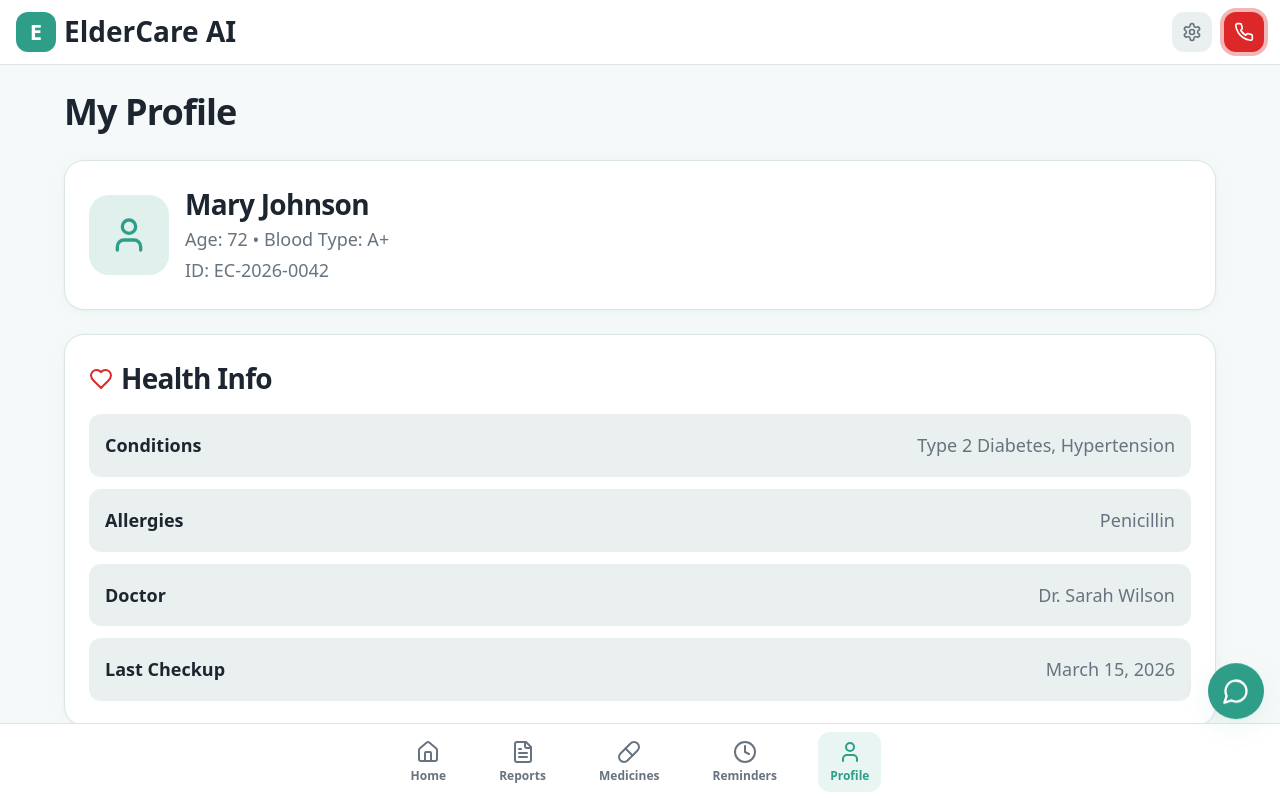
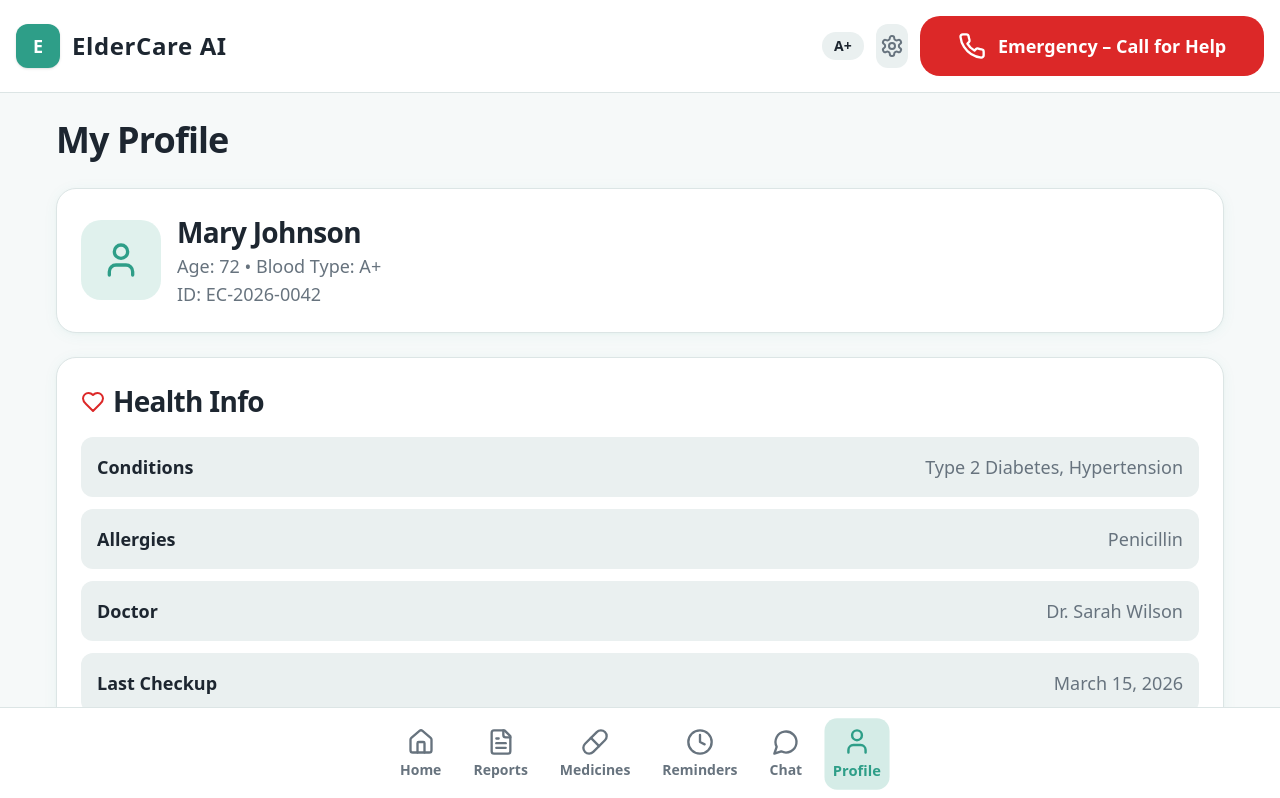
Before and after one commit to Aquib78/Elderly-Care-Ai, a React (Vite) app: page /profile in a window 1280 px wide. Shown: the top 798 px of the page. Built offline with nearby package versions, Linux system fonts and the light colour scheme; the HTML template or start-up script is replaced by a standard one.

Commit message:
Updated layout - improved UI and navigation

```diff
--- a/src/components/Layout.tsx
+++ b/src/components/Layout.tsx
@@ -1,14 +1,14 @@
 import { ReactNode } from "react";
 import { Link, useLocation } from "react-router-dom";
-import { Home, FileText, Pill, Clock, User, Settings } from "lucide-react";
+import { Home, FileText, Pill, Clock, User, Settings, MessageCircle } from "lucide-react";
 import EmergencyButton from "./EmergencyButton";
-import ChatbotWidget from "./ChatbotWidget";
 
 const navItems = [
   { to: "/", icon: Home, label: "Home" },
   { to: "/reports", icon: FileText, label: "Reports" },
   { to: "/medicines", icon: Pill, label: "Medicines" },
   { to: "/reminders", icon: Clock, label: "Reminders" },
+  { to: "/chat", icon: MessageCircle, label: "Chat" }, // ✅ NEW
   { to: "/profile", icon: User, label: "Profile" },
 ];
 
@@ -16,54 +16,75 @@ export default function Layout({ children }: { children: ReactNode }) {
   const { pathname } = useLocation();
 
   return (
-    <div className="min-h-screen bg-background flex flex-col">
-      {/* Top bar */}
-      <header className="bg-card border-b border-border px-4 py-3 flex items-center justify-between sticky top-0 z-30">
-        <Link to="/" className="flex items-center gap-2">
-          <div className="w-10 h-10 rounded-xl bg-primary flex items-center justify-center">
-            <span className="text-primary-foreground font-bold text-elder-lg">E</span>
+    <div className="min-h-screen bg-background flex flex-col text-lg">
+
+      {/* 🔷 HEADER */}
+      <header className="bg-card border-b border-border px-4 py-4 flex items-center justify-between sticky top-0 z-30">
+
+        {/* Logo */}
+        <Link to="/" className="flex items-center gap-3">
+          <div className="w-11 h-11 rounded-xl bg-primary flex items-center justify-center shadow">
+            <span className="text-primary-foreground font-bold text-lg">E</span>
           </div>
-          <span className="text-elder-xl font-bold text-foreground">ElderCare AI</span>
+
+          <span className="text-2xl font-bold text-foreground tracking-wide">
+            ElderCare AI
+          </span>
         </Link>
+
+        {/* Right Controls */}
         <div className="flex items-center gap-3">
+
+          {/* Accessibility */}
+          <button className="bg-muted px-3 py-1 rounded-lg text-sm font-semibold">
+            A+
+          </button>
+
+          {/* Settings */}
           <Link
             to="/settings"
-            className="w-10 h-10 rounded-xl bg-muted flex items-center justify-center text-muted-foreground hover:text-foreground transition-colors"
+            className="w-11 h-11 rounded-xl bg-muted flex items-center justify-center text-muted-foreground hover:text-foreground transition-colors"
           >
-            <Settings className="w-5 h-5" />
+            <Settings className="w-6 h-6" />
           </Link>
-          <EmergencyButton size="small" />
+
+          {/* 🚨 Emergency (NO ANIMATION) */}
+          <EmergencyButton size="large" />
+
         </div>
       </header>
 
-      {/* Main content */}
-      <main className="flex-1 container py-6 pb-24">{children}</main>
+      {/* 🔽 MAIN */}
+      <main className="flex-1 container py-6 pb-28 px-4 space-y-6">
+        {children}
+      </main>
 
-      {/* Bottom nav */}
+      {/* 🔻 BOTTOM NAV */}
       <nav className="fixed bottom-0 left-0 right-0 bg-card border-t border-border z-30 safe-area-bottom">
-        <div className="flex justify-around items-center py-2 max-w-lg mx-auto">
+        <div className="flex justify-around items-center py-3 max-w-lg mx-auto">
+
           {navItems.map(({ to, icon: Icon, label }) => {
             const active = pathname === to;
+
             return (
               <Link
                 key={to}
                 to={to}
-                className={`flex flex-col items-center gap-1 px-3 py-2 rounded-xl transition-colors ${
+                className={`flex flex-col items-center gap-1 px-2 py-2 rounded-xl transition-all ${
                   active
-                    ? "text-primary bg-primary/10"
+                    ? "text-primary bg-primary/20 scale-105"
                     : "text-muted-foreground hover:text-foreground"
                 }`}
               >
-                <Icon className="w-6 h-6" />
-                <span className="text-xs font-semibold">{label}</span>
+                <Icon className="w-7 h-7" />
+                <span className="text-sm font-semibold">{label}</span>
               </Link>
             );
           })}
+
         </div>
       </nav>
 
-      {/* Chatbot */}
-      <ChatbotWidget />
     </div>
   );
 }
```
